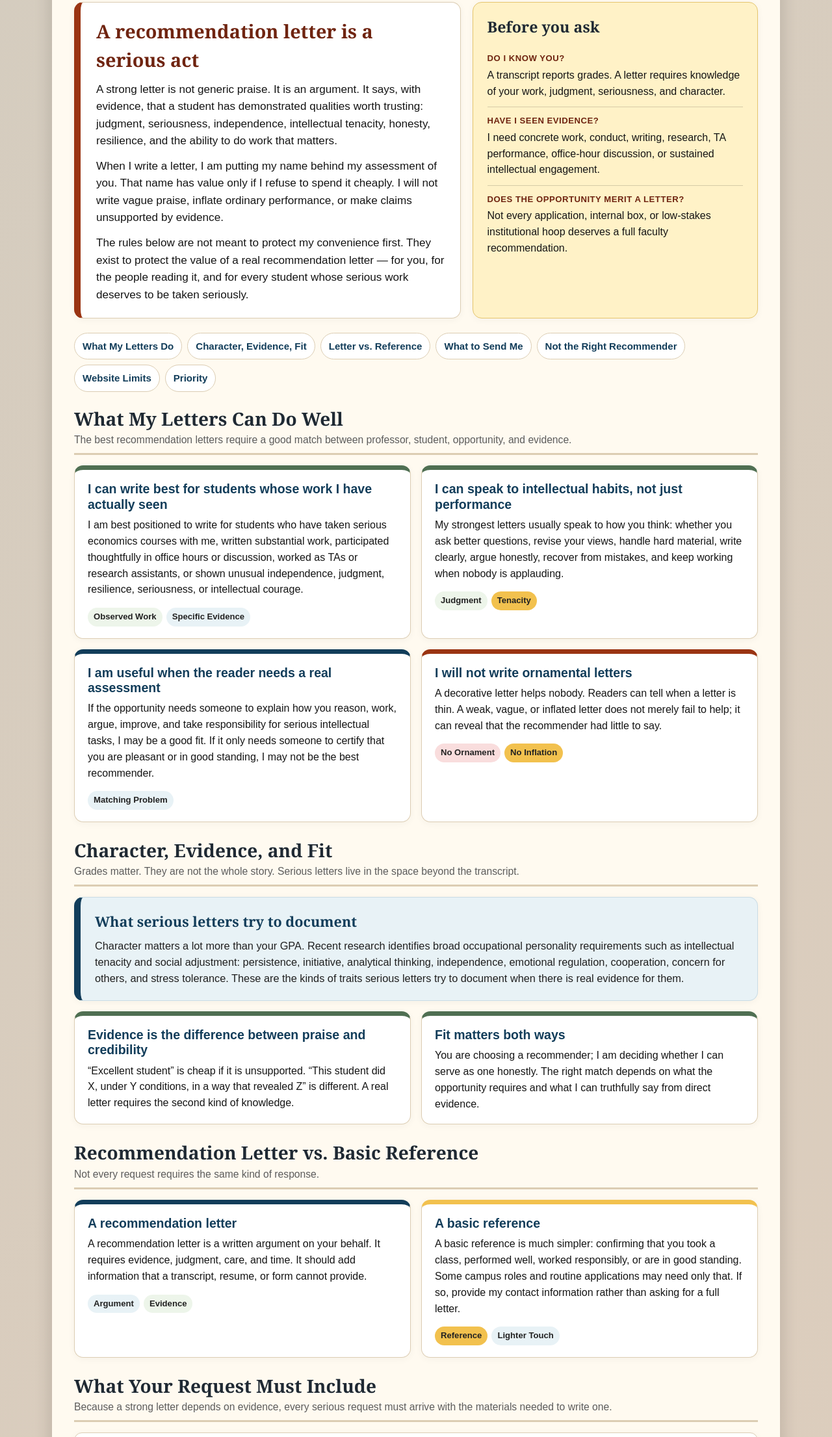
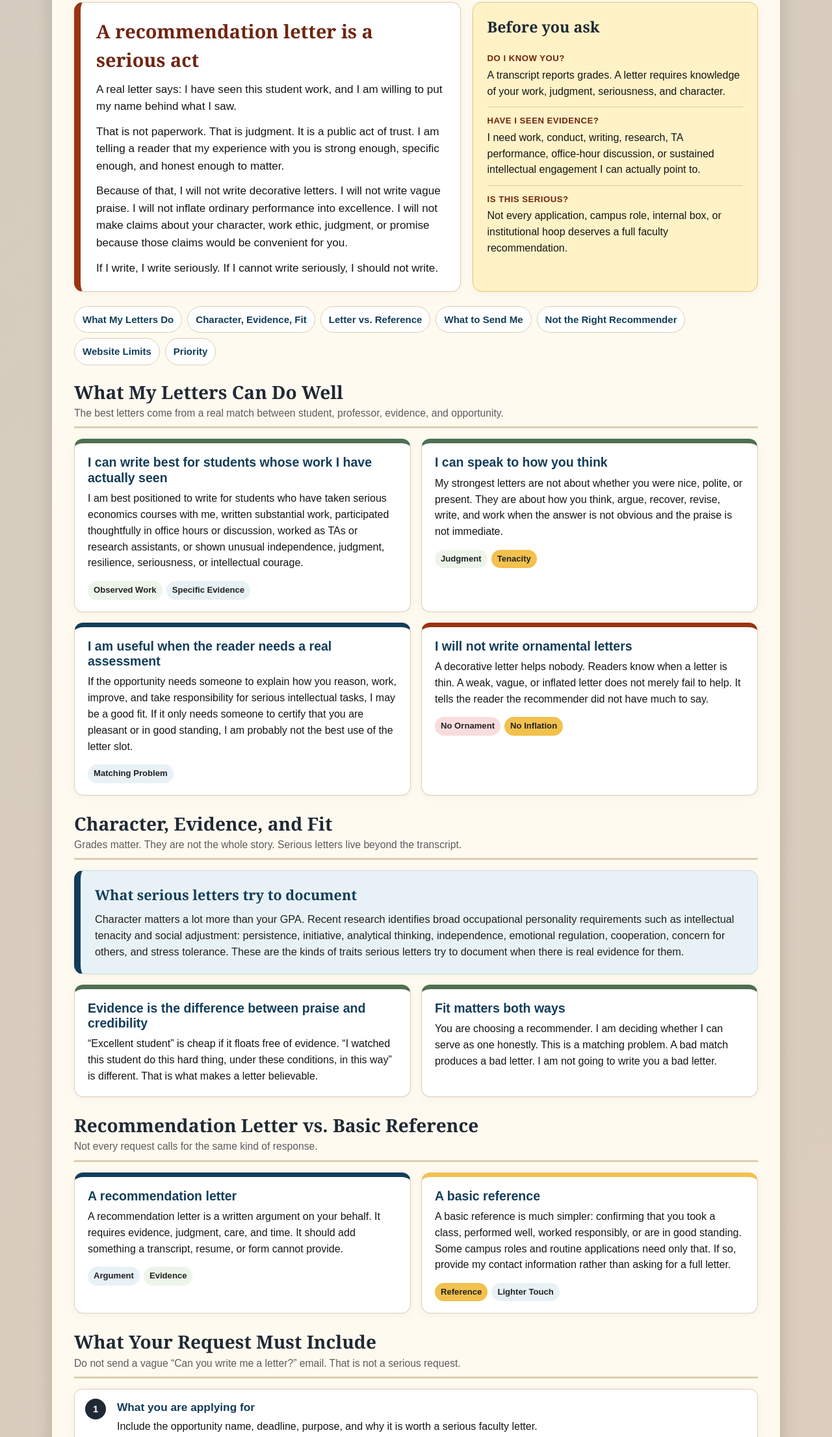
Before and after one commit to RochesterRizzo/Rizzo-Hours, a plain HTML site: page letters.html in a window 1280 px wide. Shown: the part 294-2505 px from the top of the page at 65% size. Drawn offline with Linux system fonts and the light colour scheme.

Commit message:
Update letters.html

```diff
--- a/letters.html
+++ b/letters.html
@@ -9,11 +9,10 @@
   <!--
   HOW TO UPDATE THIS PAGE
 
-  This page is intentionally firm. The goal is not to discourage serious students;
-  the goal is to teach what a serious recommendation letter is and to protect the
-  value of letters written for students who have earned them.
+  This page is intentionally firm. The point is to teach students what a serious
+  recommendation letter is, what it can and cannot do, and why standards matter.
 
-  To edit the main argument:
+  To edit the main opening:
   - Search for: id="serious-act"
 
   To edit what my letters can speak to:
@@ -34,7 +33,7 @@
   To edit cases where I am not the right recommender:
   - Search for: id="not-right-recommender"
 
-  To edit the administrative limits:
+  To edit the website/form limits:
   - Search for: id="website-limits"
 
   Do not put private student information in this file. HTML comments are not visible on the webpage,
@@ -397,16 +396,17 @@
       <div class="lede">
         <article class="manifesto" id="serious-act">
           <h2>A recommendation letter is a serious act</h2>
-          <p>A strong letter is not generic praise. It is an argument. It says, with evidence, that a student has demonstrated qualities worth trusting: judgment, seriousness, independence, intellectual tenacity, honesty, resilience, and the ability to do work that matters.</p>
-          <p>When I write a letter, I am putting my name behind my assessment of you. That name has value only if I refuse to spend it cheaply. I will not write vague praise, inflate ordinary performance, or make claims unsupported by evidence.</p>
-          <p>The rules below are not meant to protect my convenience first. They exist to protect the value of a real recommendation letter — for you, for the people reading it, and for every student whose serious work deserves to be taken seriously.</p>
+          <p>A real letter says: I have seen this student work, and I am willing to put my name behind what I saw.</p>
+          <p>That is not paperwork. That is judgment. It is a public act of trust. I am telling a reader that my experience with you is strong enough, specific enough, and honest enough to matter.</p>
+          <p>Because of that, I will not write decorative letters. I will not write vague praise. I will not inflate ordinary performance into excellence. I will not make claims about your character, work ethic, judgment, or promise because those claims would be convenient for you.</p>
+          <p>If I write, I write seriously. If I cannot write seriously, I should not write.</p>
         </article>
 
         <aside class="quick-verdict" id="before-you-ask">
           <h2>Before you ask</h2>
           <div class="verdict-row"><strong>Do I know you?</strong>A transcript reports grades. A letter requires knowledge of your work, judgment, seriousness, and character.</div>
-          <div class="verdict-row"><strong>Have I seen evidence?</strong>I need concrete work, conduct, writing, research, TA performance, office-hour discussion, or sustained intellectual engagement.</div>
-          <div class="verdict-row"><strong>Does the opportunity merit a letter?</strong>Not every application, internal box, or low-stakes institutional hoop deserves a full faculty recommendation.</div>
+          <div class="verdict-row"><strong>Have I seen evidence?</strong>I need work, conduct, writing, research, TA performance, office-hour discussion, or sustained intellectual engagement I can actually point to.</div>
+          <div class="verdict-row"><strong>Is this serious?</strong>Not every application, campus role, internal box, or institutional hoop deserves a full faculty recommendation.</div>
         </aside>
       </div>
 
@@ -423,7 +423,7 @@
       <section id="what-my-letters-do">
         <div class="section-title">
           <h2>What My Letters Can Do Well</h2>
-          <p>The best recommendation letters require a good match between professor, student, opportunity, and evidence.</p>
+          <p>The best letters come from a real match between student, professor, evidence, and opportunity.</p>
         </div>
 
         <div class="rules-grid">
@@ -434,20 +434,20 @@
           </article>
 
           <article class="rule-card good">
-            <h3>I can speak to intellectual habits, not just performance</h3>
-            <p>My strongest letters usually speak to how you think: whether you ask better questions, revise your views, handle hard material, write clearly, argue honestly, recover from mistakes, and keep working when nobody is applauding.</p>
+            <h3>I can speak to how you think</h3>
+            <p>My strongest letters are not about whether you were nice, polite, or present. They are about how you think, argue, recover, revise, write, and work when the answer is not obvious and the praise is not immediate.</p>
             <p><span class="tag green">Judgment</span><span class="tag">Tenacity</span></p>
           </article>
 
           <article class="rule-card blue">
             <h3>I am useful when the reader needs a real assessment</h3>
-            <p>If the opportunity needs someone to explain how you reason, work, argue, improve, and take responsibility for serious intellectual tasks, I may be a good fit. If it only needs someone to certify that you are pleasant or in good standing, I may not be the best recommender.</p>
+            <p>If the opportunity needs someone to explain how you reason, work, improve, and take responsibility for serious intellectual tasks, I may be a good fit. If it only needs someone to certify that you are pleasant or in good standing, I am probably not the best use of the letter slot.</p>
             <p><span class="tag blue">Matching Problem</span></p>
           </article>
 
           <article class="rule-card critical">
             <h3>I will not write ornamental letters</h3>
-            <p>A decorative letter helps nobody. Readers can tell when a letter is thin. A weak, vague, or inflated letter does not merely fail to help; it can reveal that the recommender had little to say.</p>
+            <p>A decorative letter helps nobody. Readers know when a letter is thin. A weak, vague, or inflated letter does not merely fail to help. It tells the reader the recommender did not have much to say.</p>
             <p><span class="tag red">No Ornament</span><span class="tag">No Inflation</span></p>
           </article>
         </div>
@@ -456,7 +456,7 @@
       <section id="character-fit">
         <div class="section-title">
           <h2>Character, Evidence, and Fit</h2>
-          <p>Grades matter. They are not the whole story. Serious letters live in the space beyond the transcript.</p>
+          <p>Grades matter. They are not the whole story. Serious letters live beyond the transcript.</p>
         </div>
 
         <article class="quote-card">
@@ -469,12 +469,12 @@
         <div class="rules-grid" style="margin-top:16px;">
           <article class="rule-card good">
             <h3>Evidence is the difference between praise and credibility</h3>
-            <p>“Excellent student” is cheap if it is unsupported. “This student did X, under Y conditions, in a way that revealed Z” is different. A real letter requires the second kind of knowledge.</p>
+            <p>“Excellent student” is cheap if it floats free of evidence. “I watched this student do this hard thing, under these conditions, in this way” is different. That is what makes a letter believable.</p>
           </article>
 
           <article class="rule-card good">
             <h3>Fit matters both ways</h3>
-            <p>You are choosing a recommender; I am deciding whether I can serve as one honestly. The right match depends on what the opportunity requires and what I can truthfully say from direct evidence.</p>
+            <p>You are choosing a recommender. I am deciding whether I can serve as one honestly. This is a matching problem. A bad match produces a bad letter. I am not going to write you a bad letter.</p>
           </article>
         </div>
       </section>
@@ -482,19 +482,19 @@
       <section id="letter-vs-reference">
         <div class="section-title">
           <h2>Recommendation Letter vs. Basic Reference</h2>
-          <p>Not every request requires the same kind of response.</p>
+          <p>Not every request calls for the same kind of response.</p>
         </div>
 
         <div class="rules-grid">
           <article class="rule-card blue">
             <h3>A recommendation letter</h3>
-            <p>A recommendation letter is a written argument on your behalf. It requires evidence, judgment, care, and time. It should add information that a transcript, resume, or form cannot provide.</p>
+            <p>A recommendation letter is a written argument on your behalf. It requires evidence, judgment, care, and time. It should add something a transcript, resume, or form cannot provide.</p>
             <p><span class="tag blue">Argument</span><span class="tag green">Evidence</span></p>
           </article>
 
           <article class="rule-card gold">
             <h3>A basic reference</h3>
-            <p>A basic reference is much simpler: confirming that you took a class, performed well, worked responsibly, or are in good standing. Some campus roles and routine applications may need only that. If so, provide my contact information rather than asking for a full letter.</p>
+            <p>A basic reference is much simpler: confirming that you took a class, performed well, worked responsibly, or are in good standing. Some campus roles and routine applications need only that. If so, provide my contact information rather than asking for a full letter.</p>
             <p><span class="tag">Reference</span><span class="tag blue">Lighter Touch</span></p>
           </article>
         </div>
@@ -503,7 +503,7 @@
       <section id="request-packet">
         <div class="section-title">
           <h2>What Your Request Must Include</h2>
-          <p>Because a strong letter depends on evidence, every serious request must arrive with the materials needed to write one.</p>
+          <p>Do not send a vague “Can you write me a letter?” email. That is not a serious request.</p>
         </div>
 
         <div class="checklist">
@@ -560,13 +560,13 @@
       <section id="not-right-recommender">
         <div class="section-title">
           <h2>When I Am Not the Right Recommender</h2>
-          <p>This is not punishment. It is matching. A bad match produces a bad letter.</p>
+          <p>This is not a punishment. It is a standard.</p>
         </div>
 
         <div class="rules-grid">
           <article class="rule-card critical">
             <h3>If I do not know you</h3>
-            <p>If I do not know you, at best I can summarize what my classes are like and how you performed in them. That is not much more information than your transcript already provides.</p>
+            <p>If I do not know you, I cannot write a meaningful personal letter. At best I can describe the class and report how you performed. That is not much more than your transcript already does.</p>
           </article>
 
           <article class="rule-card critical">
@@ -576,7 +576,7 @@
 
           <article class="rule-card critical">
             <h3>For institutional theater</h3>
-            <p>Some opportunities do not merit a full faculty recommendation. If the letter is mostly credential inflation, a low-value hoop, or an exercise in making ordinary campus participation look more selective than it is, I may decline.</p>
+            <p>Some opportunities do not merit a full faculty recommendation. If the letter is mostly credential inflation, a low-value hoop, or an attempt to make ordinary campus participation look more selective than it is, I may decline.</p>
           </article>
 
           <article class="rule-card critical">
@@ -599,13 +599,13 @@
       <section id="website-limits">
         <div class="section-title">
           <h2>Website and Form Limits</h2>
-          <p>The limit exists to protect letter quality, not merely to reduce inconvenience.</p>
+          <p>The limit exists to protect the letter.</p>
         </div>
 
         <article class="wide-card warning">
-          <h3>Time spent fighting portals is time not spent thinking about the student</h3>
-          <p>A strong letter requires attention: thinking about the student’s work, the opportunity, the evidence, the right claims to make, and the right claims not to make. That work is valuable. It should not be displaced by repetitive portal administration.</p>
-          <p>An increasing number of applications now require separate emails, website registrations, recommender profiles, address fields, institution fields, Likert-scale evaluations, duplicative surveys, and upload procedures. I write letters for many students across many applications. The administrative burden has become large enough to damage the work itself.</p>
+          <h3>I am not going to make letters worse</h3>
+          <p>A strong letter requires attention. I need to think about the student, the work, the opportunity, the evidence, the claims I can make, and the claims I cannot make.</p>
+          <p>If I am spending that time creating accounts, filling out duplicate rating grids, re-entering the same institutional details, and clicking through twelve portals, I am not spending that time thinking about your work. That makes the letter worse. I am not going to make letters worse.</p>
           <p>For that reason, I will submit to a maximum of <strong>four total websites</strong> for a student unless we have discussed an unusual situation in advance. If a site asks for extensive survey responses that duplicate what is already in the letter, I may answer “N/A.” If a site asks me to judge issues I cannot legitimately assess, I will not make those claims.</p>
           <p><span class="tag red">Maximum Four Websites</span><span class="tag">No Repetitive Surveys</span><span class="tag blue">Quality Control</span></p>
         </article>
@@ -614,7 +614,7 @@
       <section id="priority">
         <div class="section-title">
           <h2>Priority and Final Judgment</h2>
-          <p>Time is limited, so priority has to be explicit.</p>
+          <p>Not all requests are equal. I will treat them accordingly.</p>
         </div>
 
         <article class="wide-card good">
```
